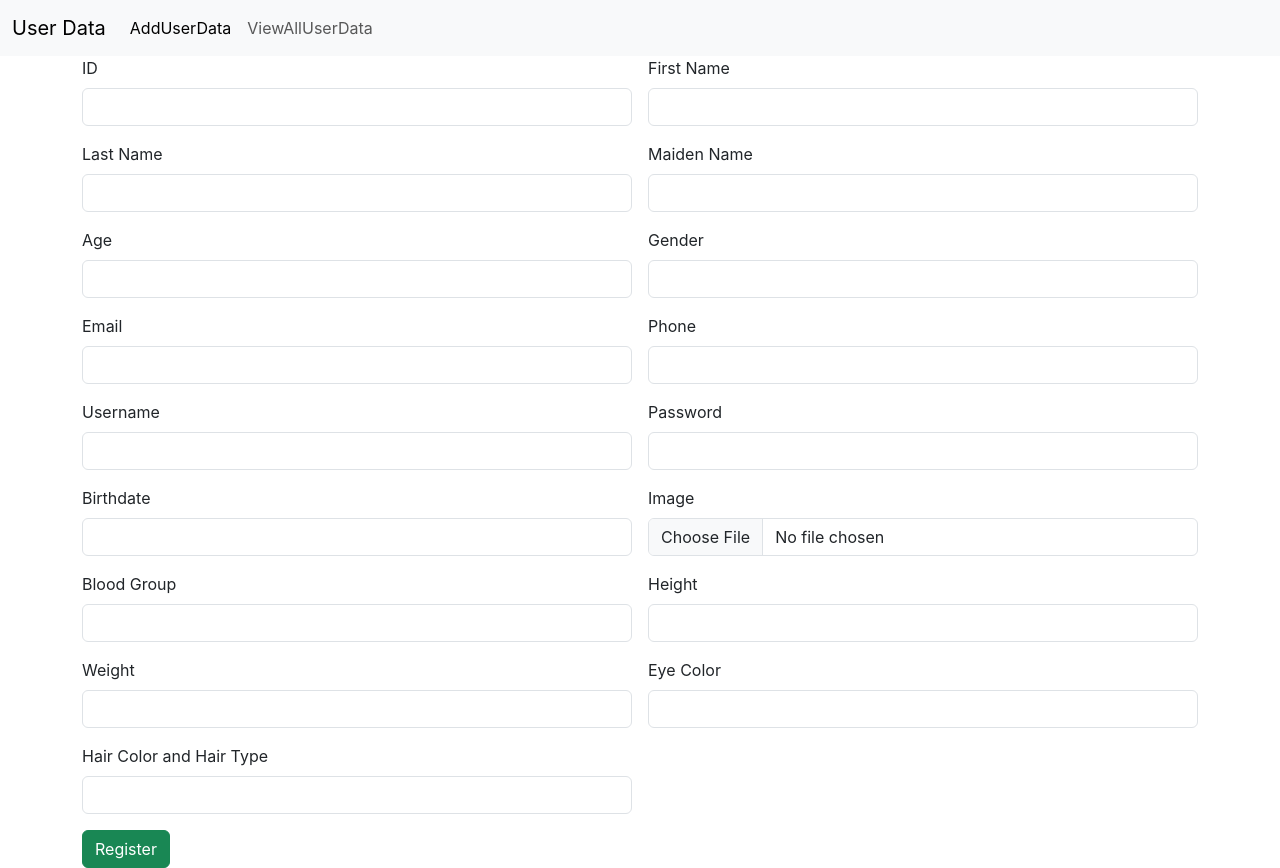
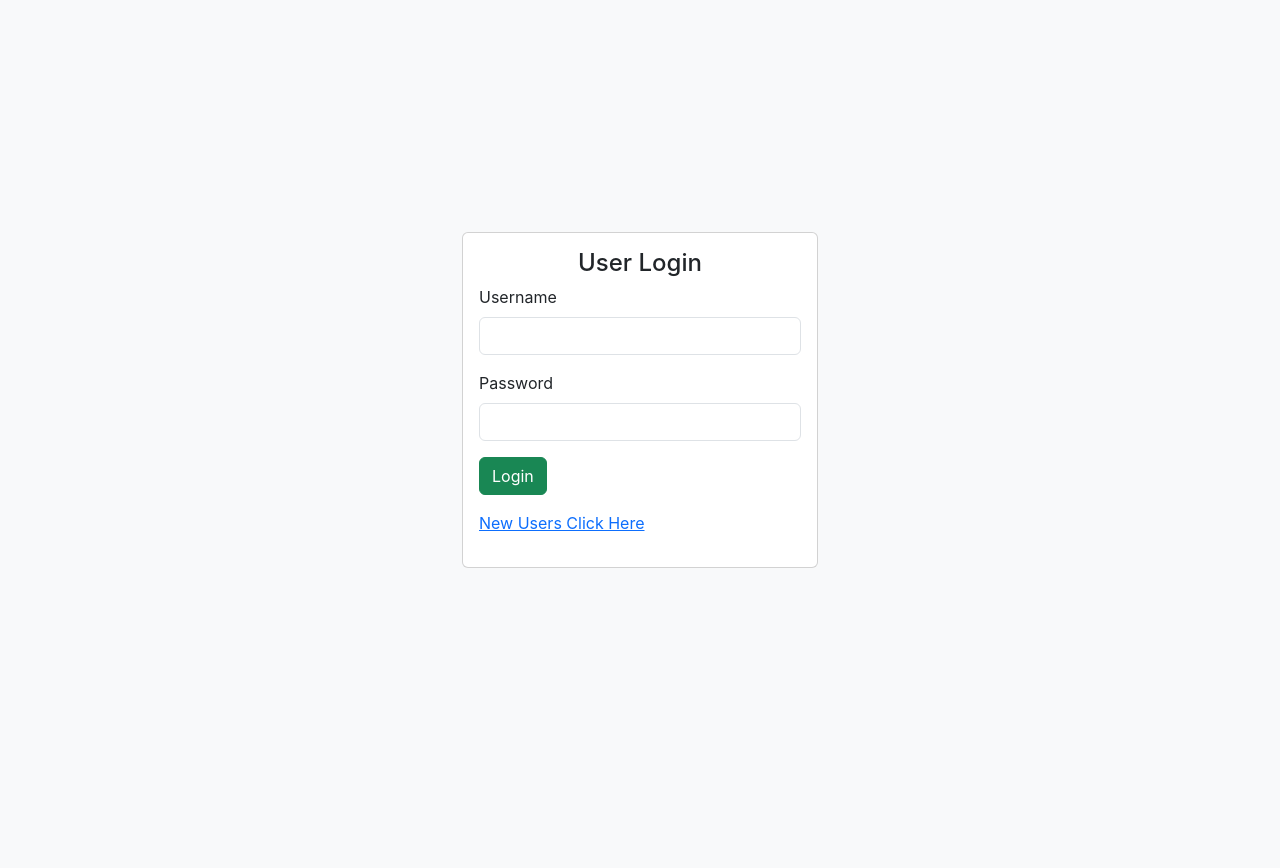
Before and after one commit to NeilMathew33/User-Data, a React (Create React App) app: page / in a window 1280 px wide. After the commit the page ends 800 px from the top, so only its background shows below. Built offline with nearby package versions, Linux system fonts and the light colour scheme.

Commit message:
added login

```diff
--- a/public/index.html
+++ b/public/index.html
@@ -27,7 +27,7 @@
     -->
     <title>React App</title>
   </head>
-  <body>
+  <body class="bg-light">
     <noscript>You need to enable JavaScript to run this app.</noscript>
     <div id="root"></div>
     <!--
--- a/src/App.js
+++ b/src/App.js
@@ -3,13 +3,17 @@
 import AddUserData from './Components/AddUserData';
 import ViewAllUserData from './Components/ViewAllUserData';
 import { BrowserRouter, Route, Routes } from 'react-router-dom';
+import Login from './Components/Login';
+import SignUp from './Components/SignUp';
 
 function App() {
   return (
     <BrowserRouter>
     <Routes>
-      <Route path="/" element={<AddUserData />} />
+      <Route path="/Add" element={<AddUserData />} />
       <Route path="/ViewAll" element={<ViewAllUserData />} />
+      <Route path="/" element={<Login />} />
+      <Route path="/SignUp" element={<SignUp />} />
     </Routes>
     </BrowserRouter>
   );
--- a/src/Components/AddUserData.jsx
+++ b/src/Components/AddUserData.jsx
@@ -4,11 +4,15 @@
 const AddUserData = () => {
     return (
         <div>
-<UserDataNavbar />
+            <UserDataNavbar />
             <div className="container">
                 <div className="row">
                     <div className="col col-12 col-sm-12 col-md-12 col-lg-12 col-xl-12 col-xxl-12">
-                        <div className="row g-3">
+
+                        <div class="card shadow">
+
+                                <div class="card-body">
+                                    <div className="row g-3">
                             <div className="col col-12 col-sm-6 col-md-6 col-lg-6 col-xl-6 col-xxl-6">
                                 <label htmlFor="" className="form-label">ID</label>
                                 <input type="text" className="form-control" />
@@ -81,6 +85,9 @@
                                 <button className="btn btn-success">Register</button>
                             </div>
                         </div>
+                                </div>
+                        </div>
+
                     </div>
                 </div>
             </div>
--- /dev/null
+++ b/src/Components/Login.jsx
@@ -0,0 +1,39 @@
+import React from 'react'
+
+const Login = () => {
+  return (
+    <div>
+
+<div className="container">
+    <div className="row justify-content-center vh-100 align-items-center">
+        <div className="col col-12 col-sm-8 col-md-6 col-lg-4 col-xl-4 col-xxl-4">
+
+            <div class="card">
+  <div class="card-body">
+    <h4 class="text-center">User Login</h4>
+    <div className="mb-3">
+        <label htmlFor="" className="form-label">Username</label>
+        <input type="text" className="form-control" />
+    </div>
+    <div className="mb-3">
+        <label htmlFor="" className="form-label">Password</label>
+        <input type="text" className="form-control" />
+    </div>
+    <div className="mb-3">
+        <button className="btn btn-success">Login</button>
+    </div>
+    <div className="mb-3">
+        <a href="/SignUp">New Users Click Here</a>
+    </div>
+  </div>
+</div>
+
+        </div>
+    </div>
+</div>
+
+    </div>
+  )
+}
+
+export default Login
--- /dev/null
+++ b/src/Components/SignUp.jsx
@@ -0,0 +1,9 @@
+import React from 'react'
+
+const SignUp = () => {
+  return (
+    <div>SignUp</div>
+  )
+}
+
+export default SignUp
--- a/src/Components/UserDataNavbar.jsx
+++ b/src/Components/UserDataNavbar.jsx
@@ -12,8 +12,9 @@
                     </button>
                     <div class="collapse navbar-collapse" id="navbarNavAltMarkup">
                         <div class="navbar-nav">
-                            <a class="nav-link active" aria-current="page" href="/">AddUserData</a>
+                            <a class="nav-link active" aria-current="page" href="/Add">AddUserData</a>
                             <a class="nav-link" href="/ViewAll">ViewAllUserData</a>
+
 
                         </div>
                     </div>
```
